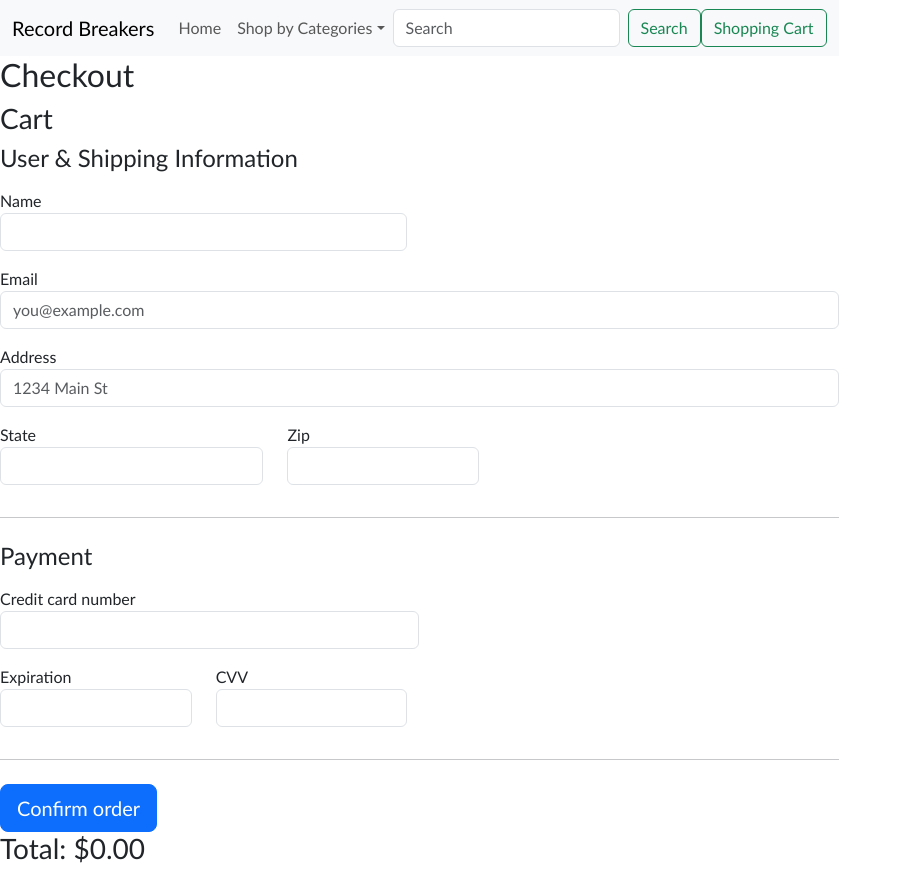
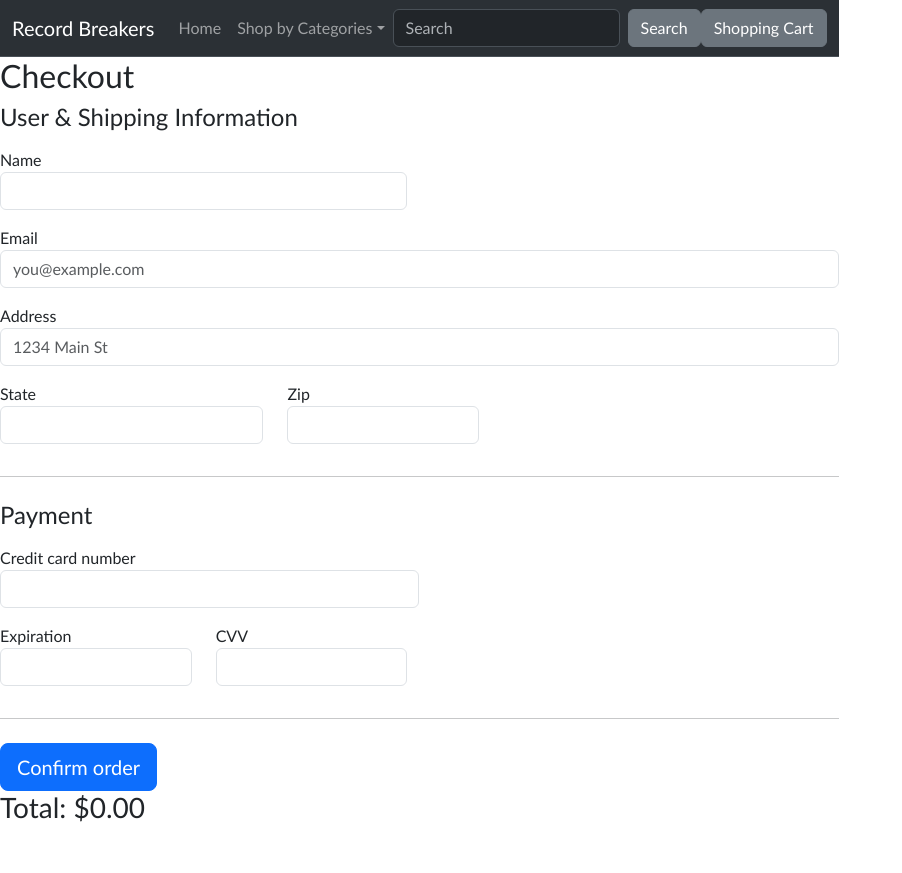
Before and after one commit to SeanSteben/RecordShop, a React (Vite) app in the folder react/: page /checkout/0 in a window 1280 px wide. Shown: the whole page, without its empty margins (0-902 px from the left). After the commit the page ends 833 px from the top, so only its background shows below. Built offline with nearby package versions, Linux system fonts and the light colour scheme.

Commit message:
fixed checkout link

```diff
--- a/react/src/App.css
+++ b/react/src/App.css
@@ -1,6 +1,8 @@
 root {
   max-width: 1280px;
   margin: 0 auto;
+  /* background-color: #f0f0f0; */
+  background-color: #E6DADA;  /* fallback for old browsers */
 }
 
 * {
@@ -10,17 +12,3 @@ root {
 .card {
   padding: 1em;
 }
-
-.bg-yellow {
-  background-color: yellow;
-  padding: 0.5em;
-  margin-top: 1em;
-  text-align: center;
-}
-
-.bg-green {
-  background-color: green;
-  padding: 0.5em;
-  margin-top: 1em;
-  text-align: center;
-}
--- a/react/src/App.jsx
+++ b/react/src/App.jsx
@@ -27,7 +27,7 @@ function App() {
   return (
     <>
       <Router>
-        <nav className="navbar navbar-expand-lg bg-body-tertiary">
+        <nav className="navbar navbar-expand-lg bg-dark border-bottom bg-body-tertiary" data-bs-theme="dark">
             <div className="container-fluid">
               <a className="navbar-brand" href="#">Record Breakers</a>
               <button className="navbar-toggler" type="button" data-bs-toggle="collapse" data-bs-target="#navbarSupportedContent" aria-controls="navbarSupportedContent" aria-expanded="false" aria-label="Toggle navigation">
@@ -61,13 +61,13 @@ function App() {
                   <input className="form-control me-2" type="search"
                     placeholder="Search" aria-label="Search"
                     value={searchTerm} onChange={handleChange} />
-                    <Link to={"/search/"+searchTerm}>
-                      <button className="btn btn-outline-success" type="submit">Search</button>
+                  <Link to={"/search/" + searchTerm}>
+                    <button className="btn btn-secondary" type="submit">Search</button>
                   </Link>
                 </form>
                 <Link to="/cart">
                   <form className="d-flex" role="shoppingCart">
-                  <button className="btn btn-outline-success" type="submit">Shopping Cart</button>
+                    <button className="btn btn-secondary" type="submit">Shopping Cart</button>
                   </form>
                 </Link>
 
@@ -80,7 +80,7 @@ function App() {
             <Route path="/cart" element={<Cart />} />
             <Route path="/search/:term" element={<Search />} />
             <Route path="/category/:genre" element={<Category />} />
-          <Route path="/checkout/:total" element={<Checkout />}/>
+            <Route path="/checkout/:total" element={<Checkout />} />
           </Routes>
       </Router>
     </>
--- a/react/src/components/Cart.jsx
+++ b/react/src/components/Cart.jsx
@@ -91,7 +91,7 @@ const Cart = () => {
                     Prediction: {prediction}
                 </div>
             )}
-            <Link to="/checkout">
+            <Link to={"/checkout/"+total}>
                 <button className="btn btn-outline-success" type="submit" >Proceed to Checkout</button>
             </Link>
         </>
--- a/react/src/components/Checkout.jsx
+++ b/react/src/components/Checkout.jsx
@@ -17,7 +17,6 @@ const Checkout = () => {
 
     const handleChange = (e) => {
         const { name, value } = e.target;
-        // // const { name, value } = <a href="https://urldefense.com/v3/__http://e.target__;!!NT4GcUJTZV9haA!qoo-cwS4tb35uUVAevDuLxQ_tgm8QqHkzWYvskJ1CjPvincEqX75AVRNxTmWd1PE9wF3GijzG5kPAKKSUqg$">e.target</a>;
         setFormData({
             ...formData,
             [name]: value
@@ -54,9 +53,6 @@ const Checkout = () => {
     return (
         <>
             <h2>Checkout</h2>
-
-            <h3>Cart</h3>
-
             <form onSubmit={handleSubmit}>
             <h4 className="mb-3">User & Shipping Information</h4>
             <div className="row">
--- a/react/src/components/Featured.jsx
+++ b/react/src/components/Featured.jsx
@@ -3,6 +3,7 @@ import ANewRecord from "./ANewRecord";
 const Featured = (props) => {
     return (
         <>
+            {JSON.stringify()}
             <h5>Just added to Record Store</h5>
             <div className="card-container d-flex flex-row justify-content-start" style={{ gap: "20px", padding: "20px" }}>
                 {
```
Lines whose indentation alone changed are shown as unchanged.
